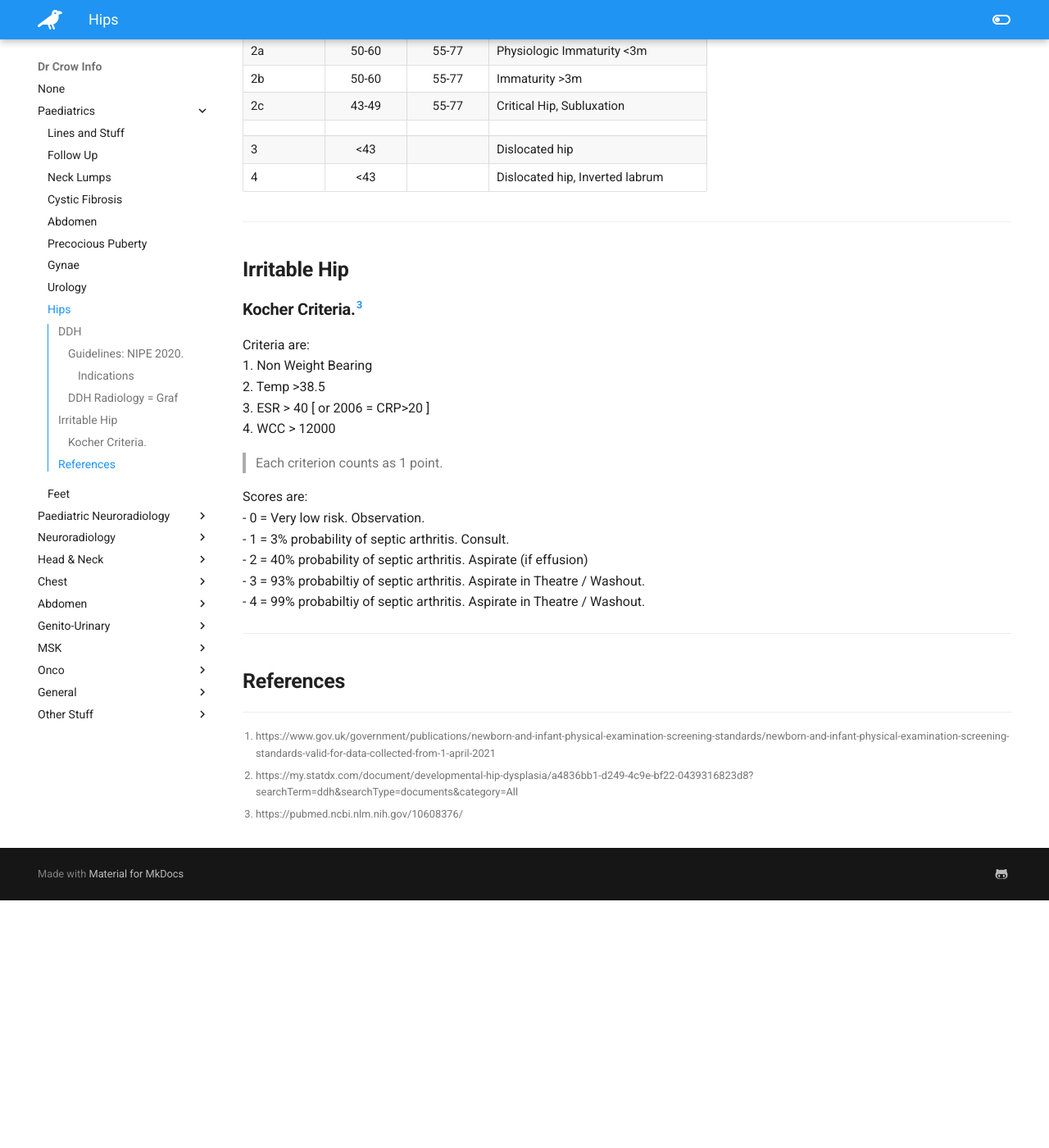
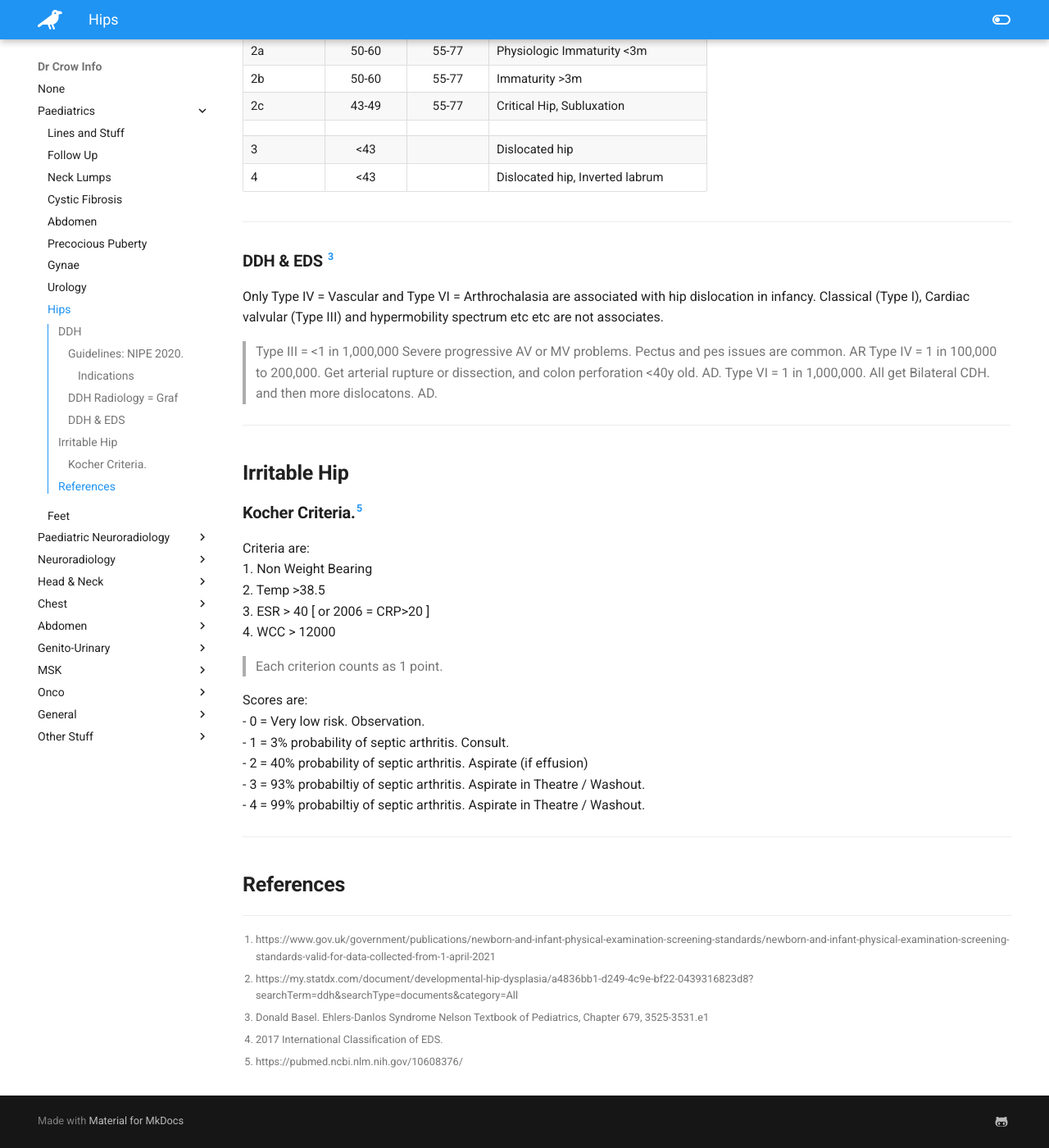
Before and after one commit to TheDrCrow/DrCrowInfo, an MkDocs documentation site: the page built from docs/paediatrics/paed_ortho_hips.md, in a window 1280 px wide and 1400 px high, scrolled down 1000 px. Shown: the whole window at 82% size. Built offline with MkDocs 1.6.1 and Material for MkDocs 9.7.7, drawn with Linux system fonts in a browser that asks for light colours; before the commit the page ends 2098 px from its top, so only the background shows below that.

Commit message:
is very bendy today

```diff
--- a/docs/paediatrics/paed_ortho_hips.md
+++ b/docs/paediatrics/paed_ortho_hips.md
@@ -49,24 +49,38 @@ Graf Type | Alpha | Beta | Notes
 
 ---
 
+### DDH & EDS [^4]
+
+Only Type IV = Vascular and Type VI = Arthrochalasia are associated with hip dislocation in infancy.
+Classical (Type I), Cardiac valvular (Type III) and hypermobility spectrum etc etc are not associates.
+
+> Type III = <1 in 1,000,000 Severe progressive AV or MV problems. Pectus and pes issues are common. AR
+> Type IV = 1 in 100,000 to 200,000. Get arterial rupture or dissection, and colon perforation <40y old. AD.
+> Type VI = 1 in 1,000,000. All get Bilateral CDH. and then more dislocatons. AD.
+
+[^4]: Donald Basel. Ehlers-Danlos Syndrome Nelson Textbook of Pediatrics, Chapter 679, 3525-3531.e1
+[^5]: 2017 International Classification of EDS.
+
+---
+
 ## **Irritable Hip**
 
 ### Kocher Criteria.[^3]
 
 Criteria are:
-  1. Non Weight Bearing
-  2. Temp >38.5
-  3. ESR > 40 [ or 2006 = CRP>20 ]
-  4. WCC > 12000
+1. Non Weight Bearing
+2. Temp >38.5
+3. ESR > 40 [ or 2006 = CRP>20 ]
+4. WCC > 12000
 > Each criterion counts as 1 point.
 
 
 Scores are:
-  - 0 = Very low risk. Observation.
-  - 1 = 3% probability of septic arthritis. Consult.
-  - 2 = 40% probability of septic arthritis. Aspirate (if effusion)
-  - 3 = 93% probabiltiy of septic arthritis. Aspirate in Theatre / Washout.
-  - 4 = 99% probabiltiy of septic arthritis. Aspirate in Theatre / Washout.
+- 0 = Very low risk. Observation.
+- 1 = 3% probability of septic arthritis. Consult.
+- 2 = 40% probability of septic arthritis. Aspirate (if effusion)
+- 3 = 93% probabiltiy of septic arthritis. Aspirate in Theatre / Washout.
+- 4 = 99% probabiltiy of septic arthritis. Aspirate in Theatre / Washout.
 
 [^3]: https://pubmed.ncbi.nlm.nih.gov/10608376/
 
```
